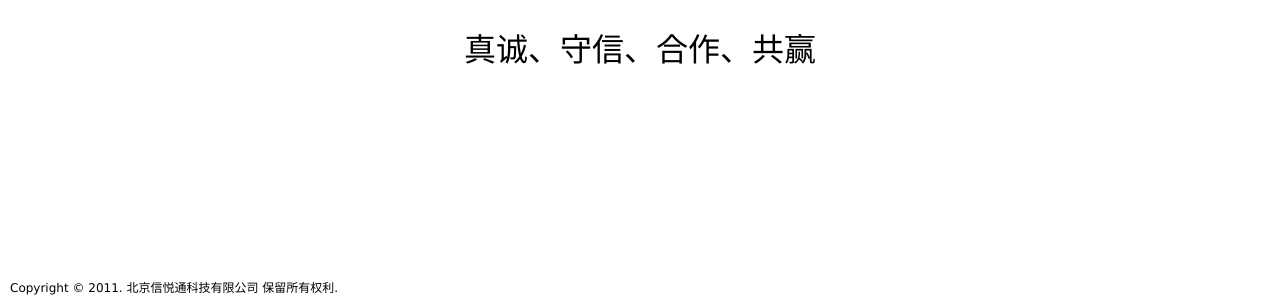
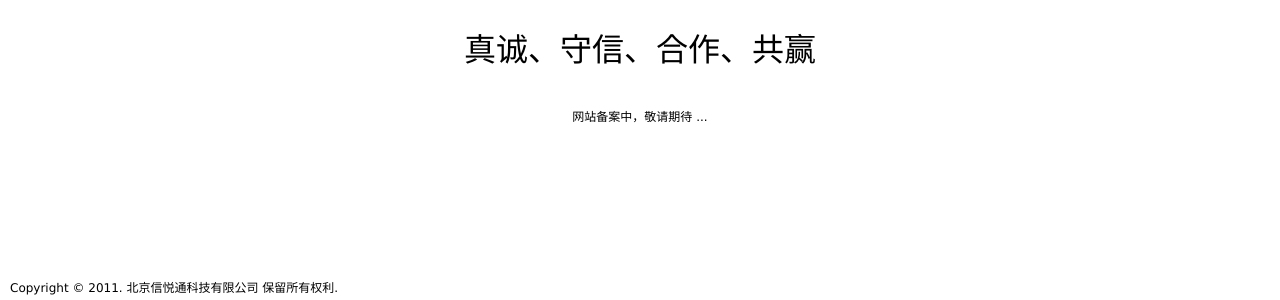
Before and after one commit to x-y-t/x-y-t.github.com, a Jekyll site: the page built from index.md, in a window 1280 px wide. Shown: the part 235-535 px from the top of the page. Built offline with Jekyll 4.4.1, drawn with Linux system fonts in a browser that asks for light colours; Markdown is read by kramdown in place of the engine named in the settings.

Commit message:
underconstruction ...

```diff
--- a/index.md
+++ b/index.md
@@ -12,4 +12,11 @@ title: {{ site.com }}
 
 真诚、守信、合作、共赢
 
+<br />
+<br />
+<br />
+<br />
 </div>
+<div align="center">
+	网站备案中，敬请期待 ...
+</div>
```
